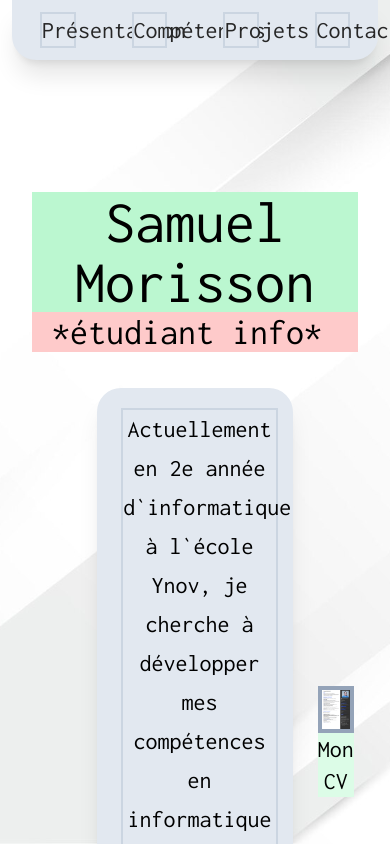
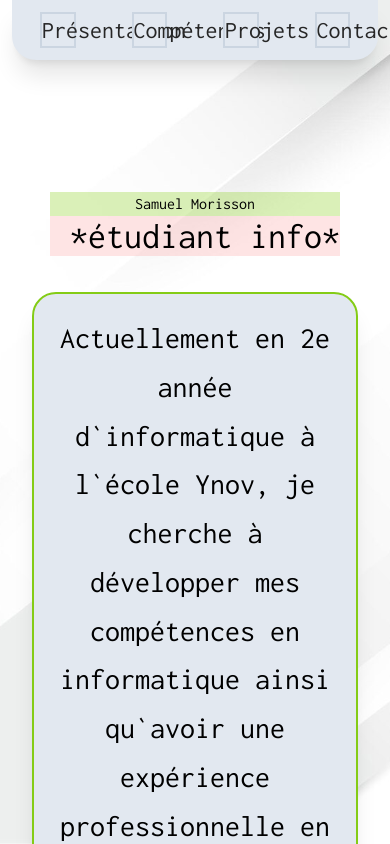
Before and after one commit to SamuelMorisson/portfolio-b2, a React (Vite) app: page / in a window 390 px wide. Shown: the top 844 px of the page. Built offline with nearby package versions, Linux system fonts and the light colour scheme.

Commit message:
partie Presentation responsive

```diff
--- a/src/components/Presentation.jsx
+++ b/src/components/Presentation.jsx
@@ -3,18 +3,14 @@ function Presentation () {
         <>
         <div id="presentation" className="my-20 pt-20 flex flex-col items-center">
             <div className="items-center justify-center mb-9">
-                <p className="bg-green-200 px-5 text-6xl font-inconsolata">Samuel Morisson</p>
-                <p className="bg-red-200 pl-5 text-4xl text-left font-inconsolata">*étudiant info*</p>
+                <p className="bg-lime-500 bg-opacity-30 px-5 sm:text-6xl minSize:text-5xl font-inconsolata">Samuel Morisson</p>
+                <p className="bg-red-300 bg-opacity-30 pl-5 text-4xl text-left font-inconsolata">*étudiant info*</p>
             </div>
-            <div className="flex flex-row items-center w-3/5 bg-slate-200 rounded-3xl shadow-xl">
-                <div className="m-5 ml-6 w-4/5">
-                    <p className="border-2 border-slate-300 text-2xl text-center font-inconsolata leading-relaxed">Actuellement en 2e année d`informatique à l`école Ynov, je cherche à développer mes compétences en informatique ainsi qu`avoir une expérience professionnelle en entreprise.</p>
-                </div>
-                <div className="bg-green-100 m-5 w-1/5">
-                    <a href="./public/CV Samuel Morisson.pdf" target="_blank" rel="noopener noreferrer">
-                        <img src="./public/screenshot_cv.png" className="border-4 border-slate-400 hover:border-lime-500 hover:shadow-2xl overflow-hidden" />
-                    </a>
-                    <p className="font-inconsolata text-2xl">Mon CV</p>
+
+            <div className="flex flex-col items-center minSize:w-full sm:w-4/5 md:w-3/5 bg-slate-200 rounded-3xl border-2 border-lime-500 shadow-xl">
+                <div className="m-5">
+                    <p className="text-3xl text-center font-inconsolata leading-relaxed">
+                        Actuellement en 2e année d`informatique à l`école Ynov, je cherche à développer mes compétences en informatique ainsi qu`avoir une expérience professionnelle en entreprise.</p>
                 </div>
             </div>
         </div>
```
